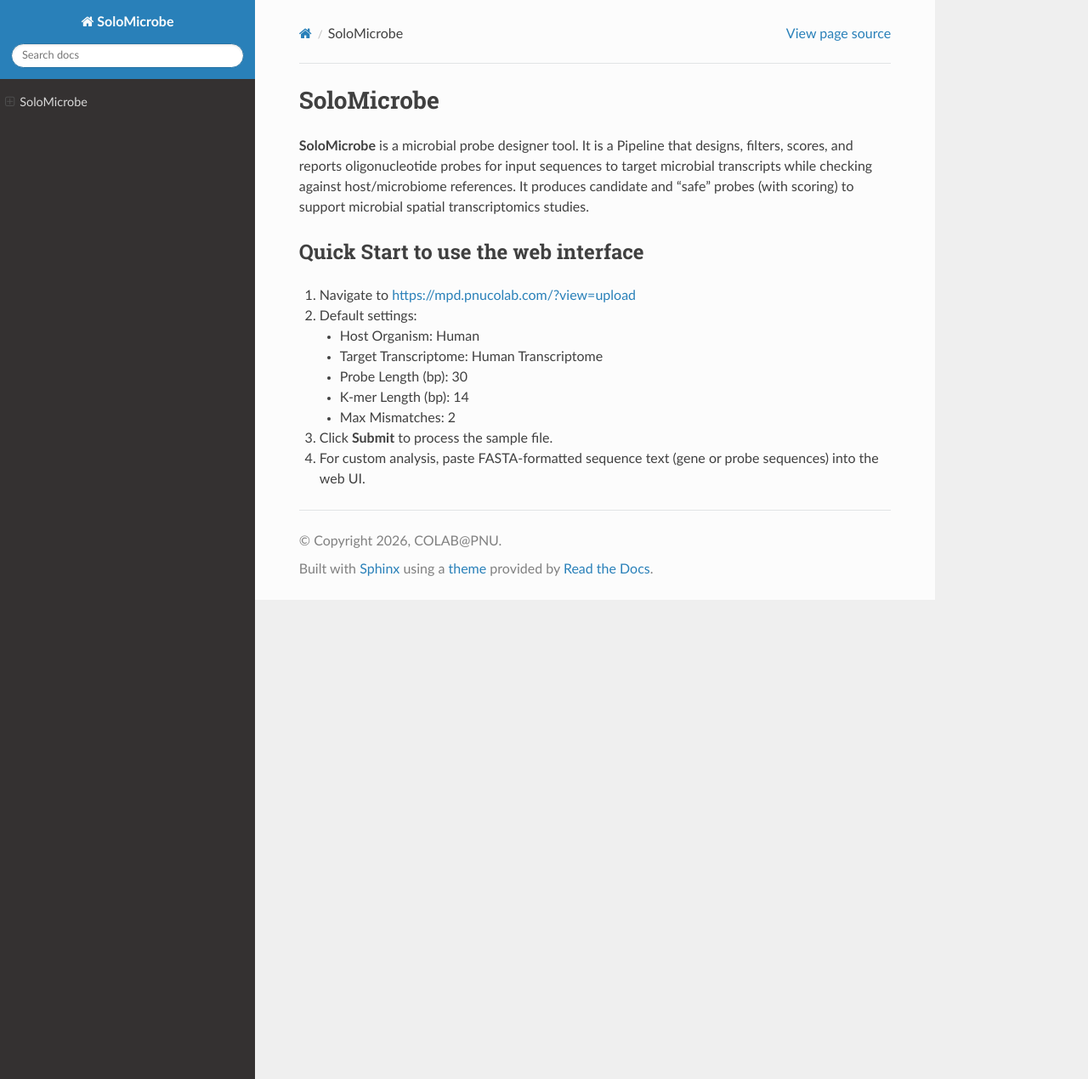
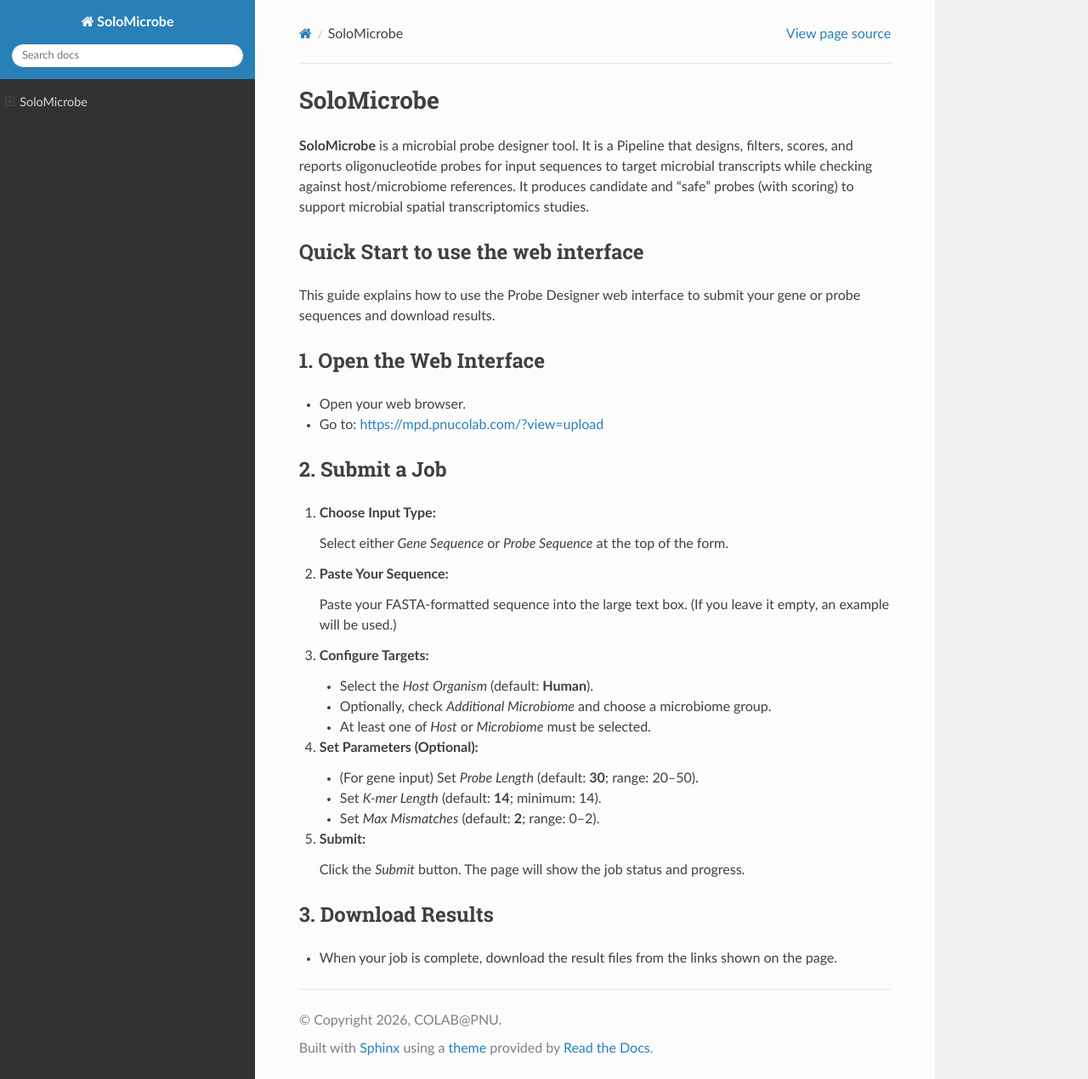
Before and after one commit to pnucolab/probe-designer-rtd-tutorial, a Sphinx documentation site: the page built from docs/source/index.rst, in a window 1280 px wide and 1270 px high. Shown: the whole window at 85% size. Built offline with Sphinx 7.4.7 and the Read the Docs theme 3.1.0, drawn with Linux system fonts in a browser that asks for light colours; pages that are not in the unit, such as notebooks, are missing from menus.

Commit message:
Revise Quick Start guide for Probe Designer
Updated the Quick Start guide for the Probe Designer web interface, adding detailed steps for job submission and result downloading.

```diff
--- a/docs/source/index.rst
+++ b/docs/source/index.rst
@@ -6,20 +6,48 @@
 Quick Start to use the web interface
 ------------------------------------
 
-1. Navigate to https://mpd.pnucolab.com/?view=upload
-2. Default settings:
+This guide explains how to use the Probe Designer web interface to submit your gene or probe sequences and download results.
 
-   - Host Organism: Human
-   - Target Transcriptome: Human Transcriptome
-   - Probe Length (bp): 30
-   - K-mer Length (bp): 14
-   - Max Mismatches: 2
+1. Open the Web Interface
+-------------------------
 
-3. Click **Submit** to process the sample file.
-4. For custom analysis, paste FASTA-formatted sequence text (gene or probe sequences) into the web UI.
+- Open your web browser.
+- Go to: https://mpd.pnucolab.com/?view=upload
 
 
+2. Submit a Job
+---------------
 
+1. **Choose Input Type:**
+
+   Select either *Gene Sequence* or *Probe Sequence* at the top of the form.
+
+2. **Paste Your Sequence:**
+
+   Paste your FASTA-formatted sequence into the large text box.
+   (If you leave it empty, an example will be used.)
+
+3. **Configure Targets:**
+
+   - Select the *Host Organism* (default: **Human**).
+   - Optionally, check *Additional Microbiome* and choose a microbiome group.
+   - At least one of *Host* or *Microbiome* must be selected.
+
+4. **Set Parameters (Optional):**
+
+   - (For gene input) Set *Probe Length* (default: **30**; range: 20–50).
+   - Set *K-mer Length* (default: **14**; minimum: 14).
+   - Set *Max Mismatches* (default: **2**; range: 0–2).
+
+5. **Submit:**
+
+   Click the *Submit* button.
+   The page will show the job status and progress.
+
+3. Download Results
+-------------------
+
+- When your job is complete, download the result files from the links shown on the page.
 
 
 
```
